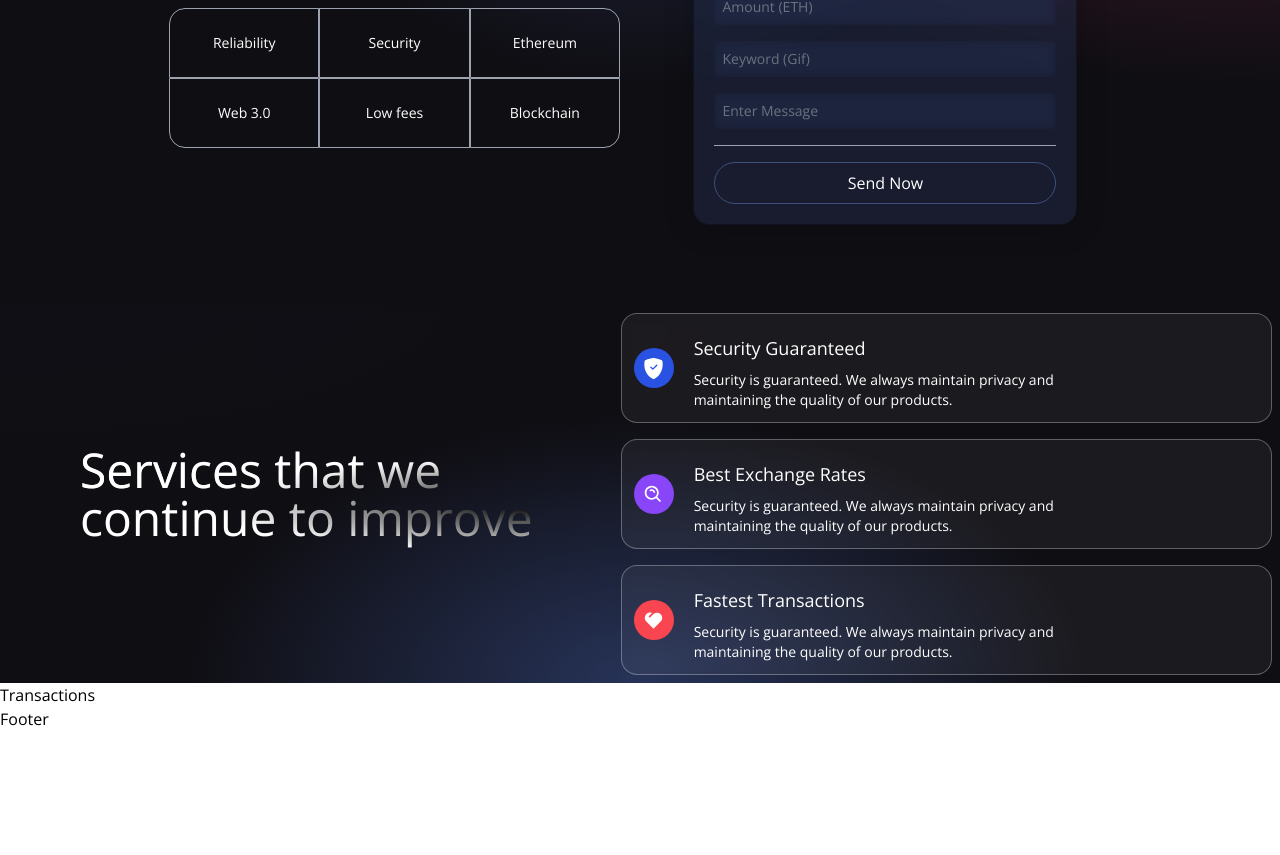
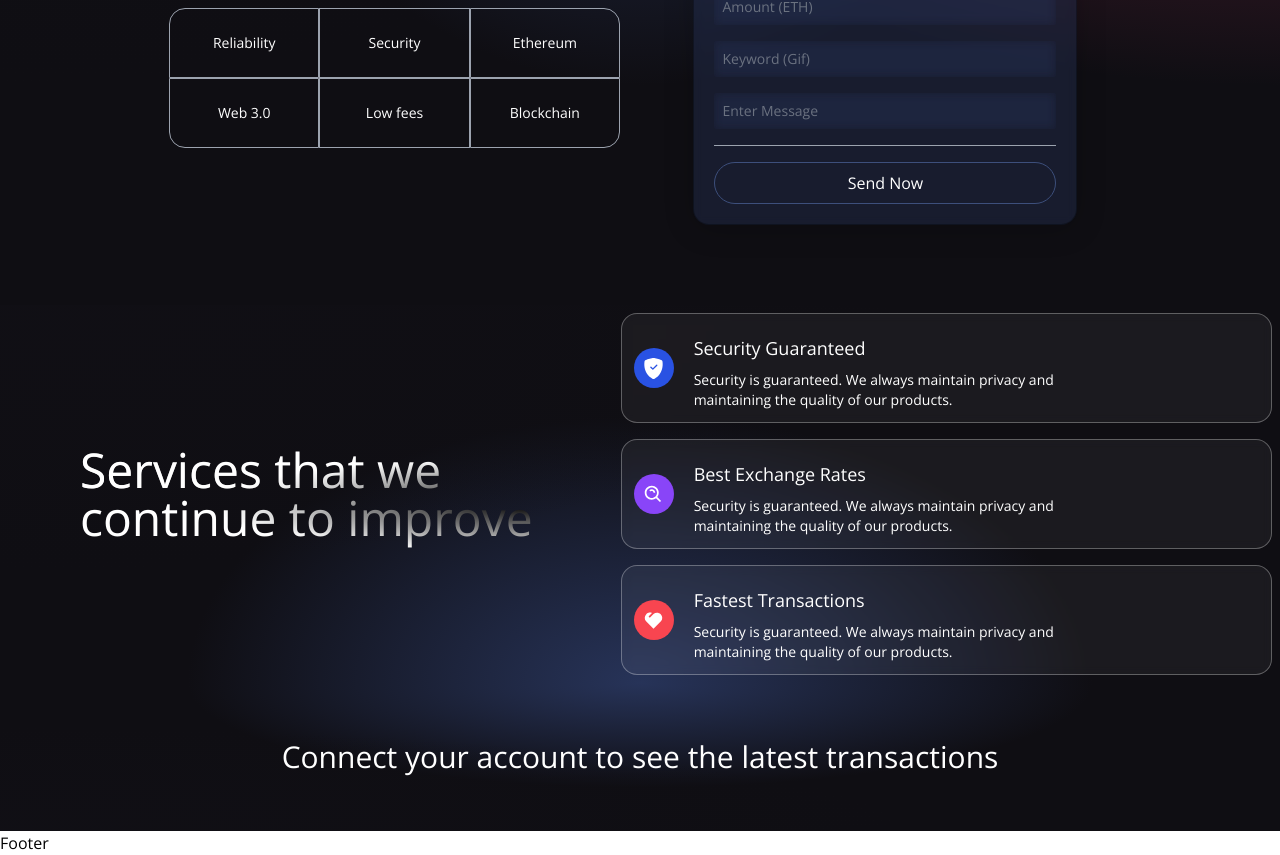
Before and after one commit to saulkurosaki/KRYPT-PROJECT, a React (Create React App) app in the folder client/: page / in a window 1280 px wide. Shown: the part 444-1299 px from the top of the page. Before the commit the page ends 1175 px from the top, so only its background shows below. Built offline with nearby package versions, Linux system fonts and the light colour scheme.

Commit message:
feat(Transactions): implement Transactions component initial layout

```diff
--- a/client/src/components/Transactions.jsx
+++ b/client/src/components/Transactions.jsx
@@ -1,5 +1,26 @@
+import React, { useContext } from "react";
+
+import { TransactionContext } from "../context/TransactionContext";
+import dummyData from "../utils/dummyData";
+
 const Transactions = () => {
-  return <h1>Transactions</h1>;
+  const { currentAccount } = useContext(TransactionContext);
+
+  return (
+    <div className="flex w-full justify-center items-center 2xl:px-20 gradient-bg-transactions">
+      <div className="flex flex-col md:p-12 py-12 px-4">
+        {currentAccount ? (
+          <h3 className="text-white text-3xl text-center my-2">
+            Latest Transactions
+          </h3>
+        ) : (
+          <h3 className="text-white text-3xl text-center my-2">
+            Connect your account to see the latest transactions
+          </h3>
+        )}
+      </div>
+    </div>
+  );
 };
 
 export default Transactions;
```
